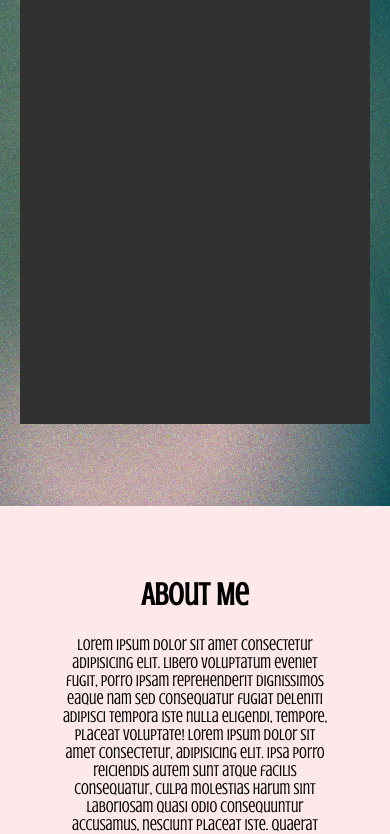
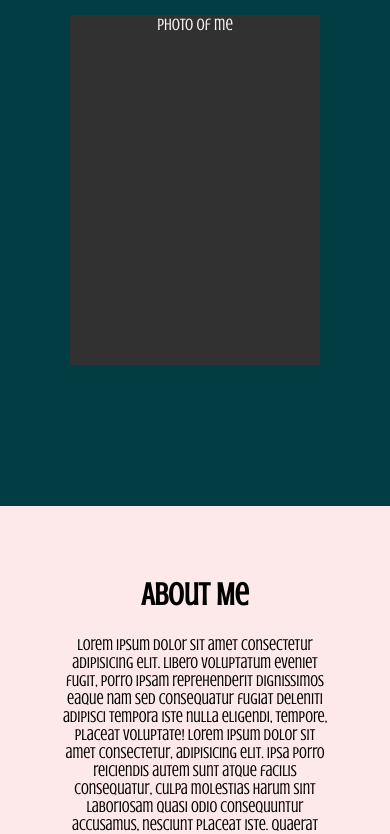
Before and after one commit to valeriegaigg/folio, a plain HTML site: page index.html in a window 390 px wide. Shown: the part 336-1170 px from the top of the page. Drawn offline with Linux system fonts and the light colour scheme.

Commit message:
commit 3

```diff
--- a/style.css
+++ b/style.css
@@ -129,15 +129,7 @@ footer{
     background-color: rgb(206, 159, 206);
 }
 
-@media (max-width: 700px) {
-    .prj{
-        flex-direction: column;
-    }
 
-    .resume{
-        margin-top: 1480px;
-    }
-}
 
 
 @keyframes ani-hero {
@@ -415,3 +407,33 @@ footer{
     will-change: transform, opacity;
     contain: paint
 }
+
+@media (max-width: 500px) {
+
+    #hero{
+        background-color: hsla(187, 91%, 14%, 1);
+        background-image: none;
+        animation: none;
+    }
+
+    nav a{
+        color: rgb(245, 226, 238);
+    }
+
+    .prj{
+        flex-direction: column;
+    }
+
+    .profile{
+        width: 80%;
+    }
+
+    .profilepic{
+        width: 250px;
+        height: 350px;
+    }
+
+    .resume{
+        margin-top: 1480px;
+    }
+}
```
